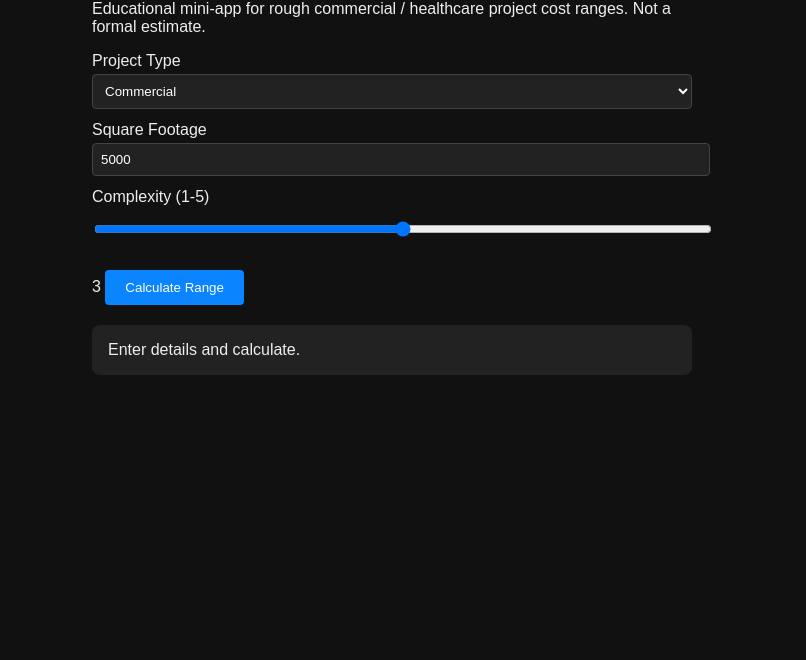
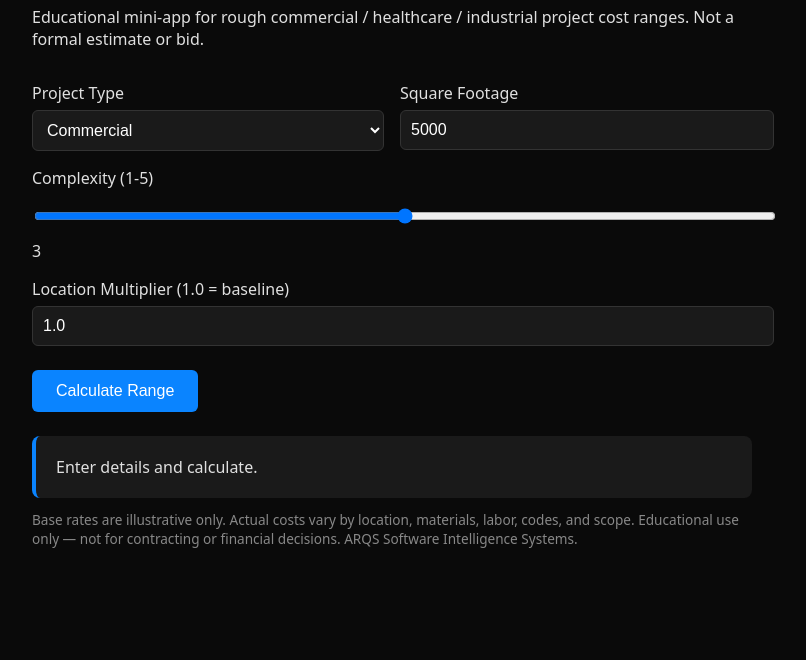
Before and after one commit to jpbmvwfm8g-rgb/arqs-arcade-labs, a plain HTML site: page cost-estimator.html in a window 1280 px wide. Shown: the part 140-800 px from the top of the page, without its empty margins (248-1054 px from the left). Drawn offline with Linux system fonts and the light colour scheme.

Commit message:
Improve cost-estimator: better UX, validation, more factors, ARQS branding

```diff
--- a/cost-estimator.html
+++ b/cost-estimator.html
@@ -2,43 +2,73 @@
 <html lang="en">
 <head>
 <meta charset="UTF-8">
+<meta name="viewport" content="width=device-width, initial-scale=1">
 <title>ARQS Project Cost Estimator Lab</title>
 <style>
-body { background: #111; color: #eee; font-family: sans-serif; max-width: 600px; margin: 40px auto; padding: 20px; }
-label { display: block; margin: 12px 0 4px; }
-input, select { width: 100%; padding: 8px; background: #222; color: #fff; border: 1px solid #444; border-radius: 4px; }
-button { margin-top: 20px; padding: 10px 20px; background: #0a84ff; color: white; border: none; border-radius: 4px; cursor: pointer; }
-.result { margin-top: 20px; padding: 16px; background: #222; border-radius: 8px; }
+body { background: #0a0a0a; color: #e0e0e0; font-family: system-ui, sans-serif; max-width: 720px; margin: 40px auto; padding: 20px; }
+h1 { color: #0a84ff; }
+label { display: block; margin: 16px 0 6px; font-weight: 500; }
+input, select { width: 100%; padding: 10px; background: #1a1a1a; color: #fff; border: 1px solid #333; border-radius: 6px; font-size: 1rem; }
+input:focus, select:focus { outline: 2px solid #0a84ff; }
+.row { display: flex; gap: 16px; }
+.row > div { flex: 1; }
+button { margin-top: 24px; padding: 12px 24px; background: #0a84ff; color: white; border: none; border-radius: 6px; cursor: pointer; font-size: 1rem; }
+button:hover { background: #0066cc; }
+.result { margin-top: 24px; padding: 20px; background: #1a1a1a; border-radius: 8px; border-left: 4px solid #0a84ff; }
+.disclaimer { font-size: 0.85rem; color: #888; margin-top: 12px; }
+.error { color: #ff6b6b; }
 </style>
 </head>
 <body>
 <h1>ARQS Project Cost Estimator Lab</h1>
-<p>Educational mini-app for rough commercial / healthcare project cost ranges. Not a formal estimate.</p>
-<label>Project Type</label>
+<p>Educational mini-app for rough commercial / healthcare / industrial project cost ranges. Not a formal estimate or bid.</p>
+
+<div class="row">
+  <div>
+    <label for="type">Project Type</label>
     <select id="type">
       <option value="commercial">Commercial</option>
       <option value="healthcare">Healthcare</option>
       <option value="industrial">Industrial-Energy</option>
       <option value="residential">Residential</option>
     </select>
-<label>Square Footage</label>
-<input type="number" id="sqft" value="5000" min="100">
-<label>Complexity (1-5)</label>
-<input type="range" id="complexity" min="1" max="5" value="3" oninput="this.nextElementSibling.value=this.value">
-<output>3</output>
+  </div>
+  <div>
+    <label for="sqft">Square Footage</label>
+    <input type="number" id="sqft" value="5000" min="100" max="1000000" required>
+  </div>
+</div>
+
+<label for="complexity">Complexity (1-5)</label>
+<input type="range" id="complexity" min="1" max="5" value="3" oninput="document.getElementById('compOut').textContent=this.value">
+<output id="compOut">3</output>
+
+<label for="location">Location Multiplier (1.0 = baseline)</label>
+<input type="number" id="location" value="1.0" min="0.5" max="2.5" step="0.1">
+
 <button onclick="estimate()">Calculate Range</button>
 <div class="result" id="out">Enter details and calculate.</div>
+<p class="disclaimer">Base rates are illustrative only. Actual costs vary by location, materials, labor, codes, and scope. Educational use only — not for contracting or financial decisions. ARQS Software Intelligence Systems.</p>
+
 <script>
 const rates = {commercial: 250, healthcare: 450, industrial: 320, residential: 180};
 function estimate() {
   const type = document.getElementById('type').value;
   const sqft = +document.getElementById('sqft').value;
   const comp = +document.getElementById('complexity').value;
-  const base = rates[type] * sqft;
+  const loc = +document.getElementById('location').value;
+  const out = document.getElementById('out');
+
+  if (!sqft || sqft < 100 || sqft > 1000000 || !loc || loc < 0.5 || loc > 2.5) {
+    out.innerHTML = '<span class="error">Please enter valid square footage (100–1,000,000) and location multiplier (0.5–2.5).</span>';
+    return;
+  }
+
+  const base = rates[type] * sqft * loc;
   const factor = 0.8 + (comp - 1) * 0.15;
   const low = Math.round(base * factor * 0.85);
   const high = Math.round(base * factor * 1.25);
-  document.getElementById('out').innerHTML = `<strong>Estimated Range:</strong><br>$${low.toLocaleString()} – $${high.toLocaleString()} USD<br><small>Base rate $${rates[type]}/sf × complexity factor. Educational only.</small>`;
+  out.innerHTML = `<strong>Estimated Range:</strong><br>$${low.toLocaleString()} – $${high.toLocaleString()} USD<br><small>Base rate $${rates[type]}/sf × location × complexity factor. Educational only.</small>`;
 }
 </script>
 </body>
```
Lines whose indentation alone changed are shown as unchanged.
